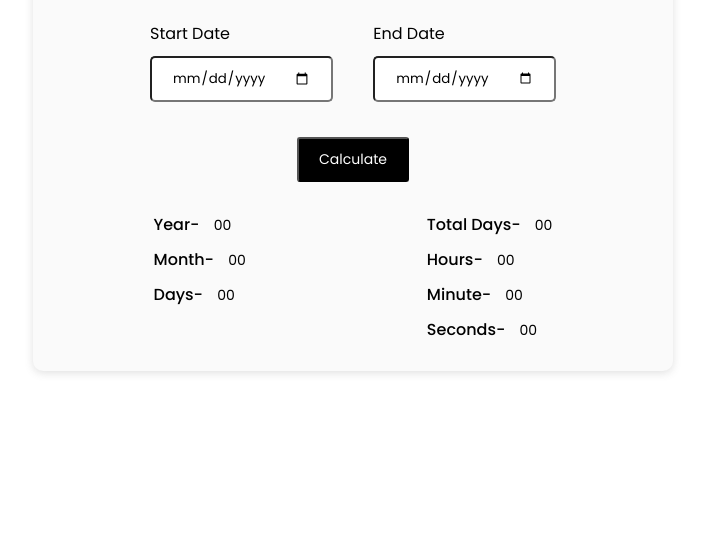
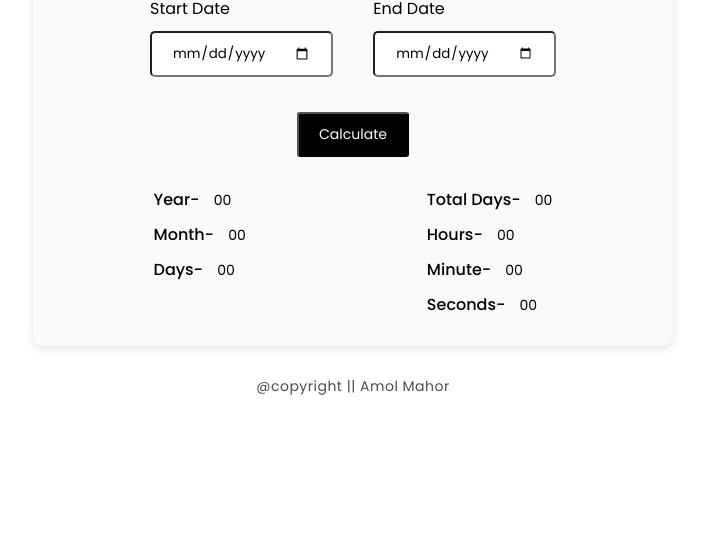
Before and after one commit to amolmahor50/Birthday-Calculator, a plain HTML site: page index.html in a window 1280 px wide. Shown: the part 254-800 px from the top of the page, without its empty margins (287-992 px from the left). Drawn offline with nearby package versions, Linux system fonts and the light colour scheme.

Commit message:
copyright add

```diff
--- a/index.html
+++ b/index.html
@@ -47,6 +47,9 @@
       </div>
     </div>
 
+    <copyright>@copyright || Amol Mahor</copyright>
+
+
     <!------Js file link-------->
     <script src="https://ajax.googleapis.com/ajax/libs/jquery/3.7.1/jquery.min.js"></script>
     <script src="index.js"></script>
--- a/style.css
+++ b/style.css
@@ -9,8 +9,10 @@ body {
     width: 100%;
     height: 100vh;
     display: flex;
+    flex-direction: column;
     justify-content: center;
     align-items: center;
+    gap: 30px;
 }
 
 .container {
@@ -91,6 +93,12 @@ li span {
     font-weight: 400;
 }
 
+copyright {
+    font-size: 14px;
+    letter-spacing: 0.5px;
+    color: #4d4d4d;
+}
+
 @media screen and (max-width: 550px) {
     .container {
         width: 90%;
```
